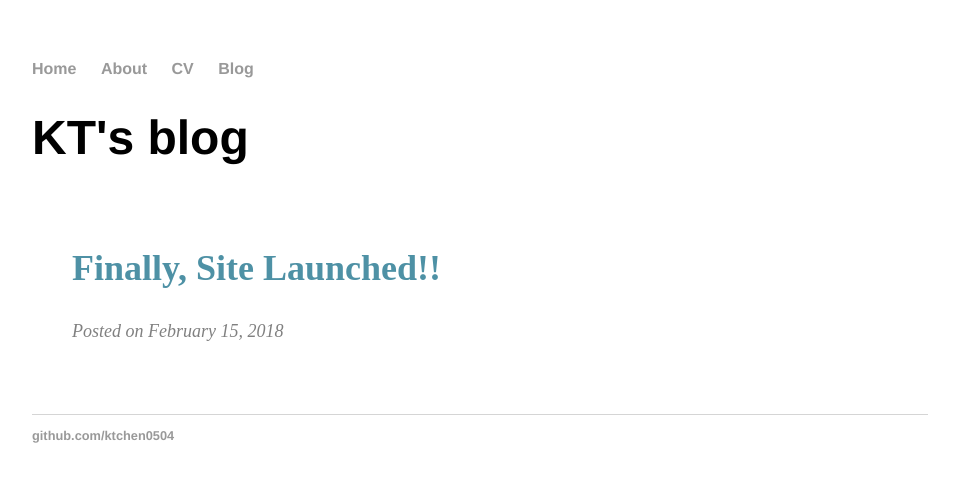
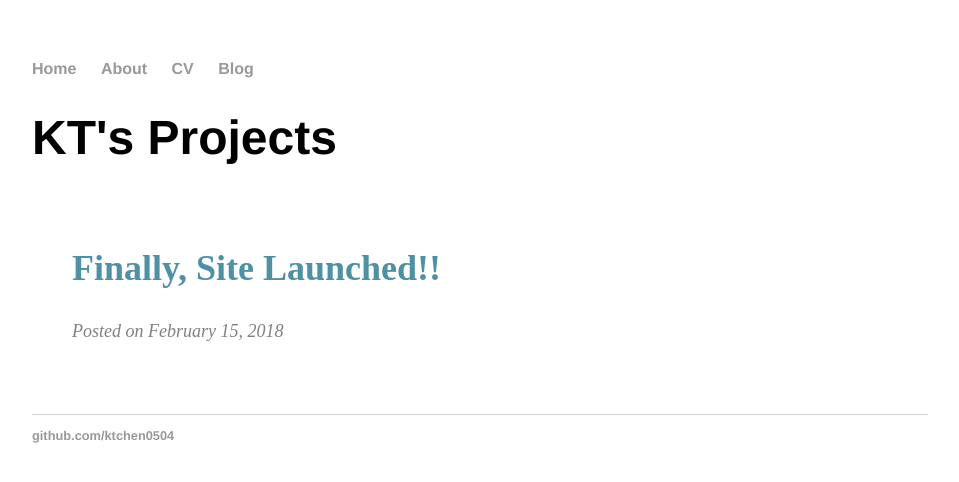
Before and after one commit to ktchen0504/ktchen0504.github.io, a Jekyll site: the page built from blog/index.html, in a window 1280 px wide. Shown: the top 482 px of the page, without its empty margins (160-1119 px from the left). Built offline with Jekyll 4.4.1, drawn with Linux system fonts in a browser that asks for light colours.

Commit message:
update blog index page

```diff
--- a/blog/index.html
+++ b/blog/index.html
@@ -1,6 +1,6 @@
 ---
 layout: default
-title: KT's blog
+title: KT's Projects
 ---
 	<h1>{{ page.title }}</h1>
 	<ul class="posts">
--- a/css/blog.css
+++ b/css/blog.css
@@ -4,6 +4,7 @@
   padding: 20px 0;
   border-bottom: 1px solid #eee;
   max-width: 1100px;
+  margin:auto;
 }
 
 .post-preview:last-child {
```
